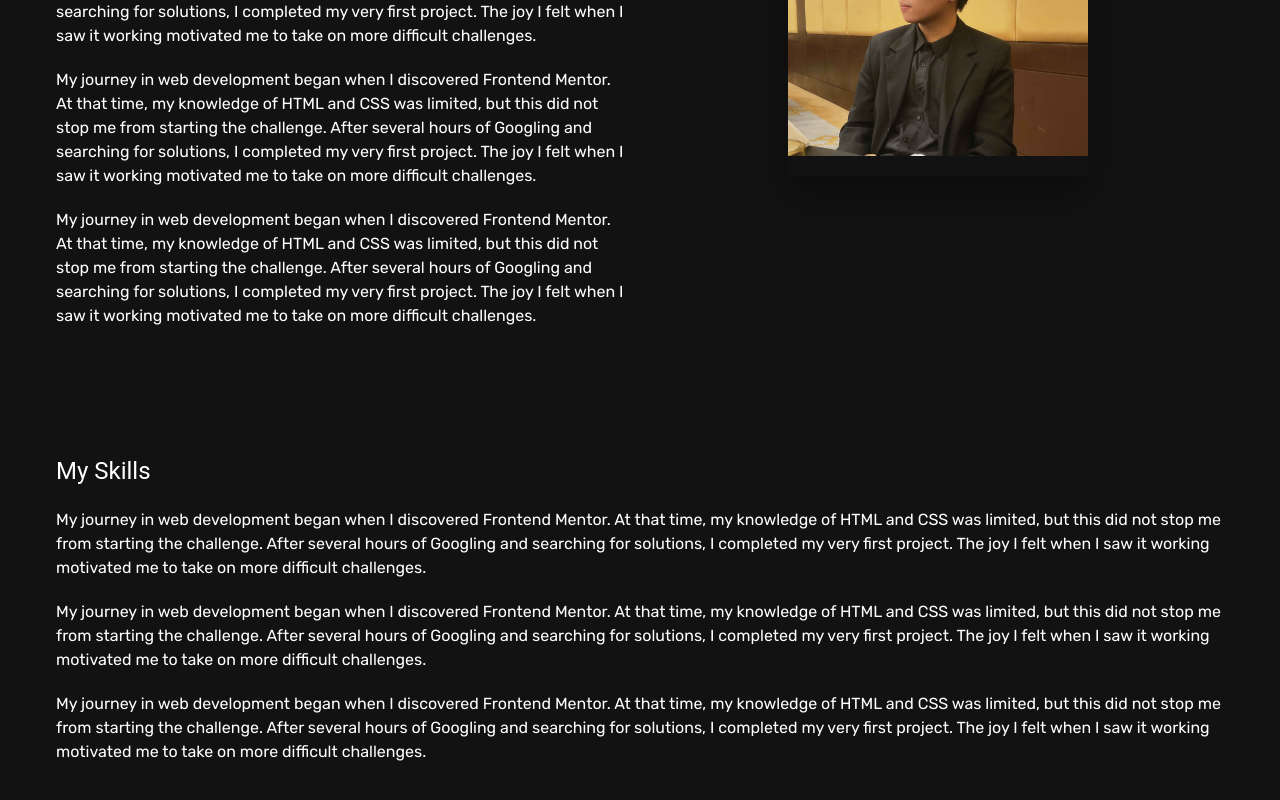
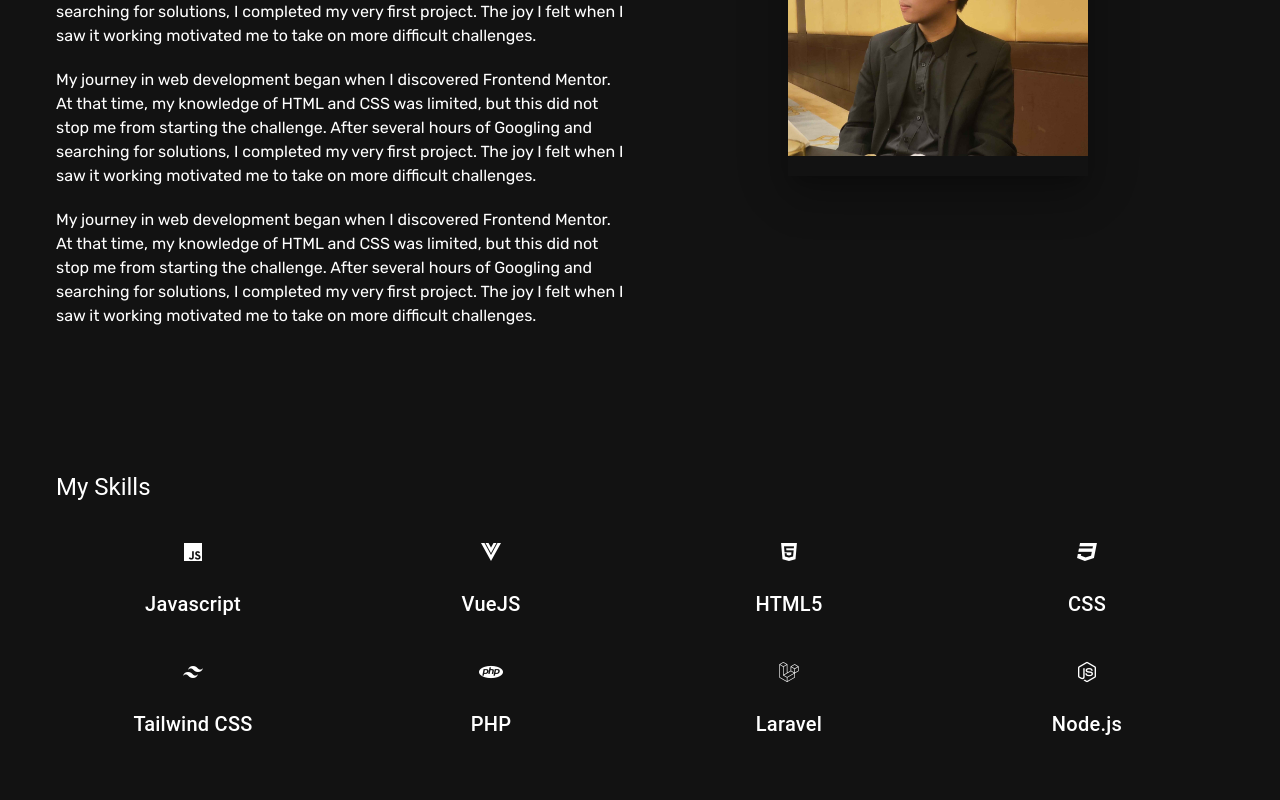
Before and after one commit to Reynyel/ranielle-portfolio, a Vue app: page / in a window 1280 px wide. Shown: the part 1004-1804 px from the top of the page. Built offline with nearby package versions, Linux system fonts and the light colour scheme.

Commit message:
add skills section

```diff
--- a/src/components/About.vue
+++ b/src/components/About.vue
@@ -1,5 +1,6 @@
 <template>
     <v-container class="d-flex align-center justify-center" align="center" id="container">
+        <!-- About Section (My Journey) -->
         <div class="d-flex flex-wrap justify-center align-center">
             <div class=" d-flex flex-column flex-wrap justify-center align-center">
                 <v-row>
@@ -7,74 +8,61 @@
                         <div class="d-flex align-center justify-center flex-column text-start">
                             <div class="w-100">
                                 <p class="text-h5">My Journey</p>
-                                <p class="mt-5">My journey in web development began when I discovered Frontend Mentor.
-                                    At that time,
-                                    my knowledge of HTML and CSS was limited, but this did not stop me from starting the
-                                    challenge. After several hours of Googling and searching for solutions, I completed
-                                    my very first project. The joy I felt when I saw it working motivated me to take on
-                                    more difficult challenges.
+                                <p class="mt-5">
+                                    My journey in web development began when I discovered Frontend Mentor. At that time,
+                                    my knowledge of
+                                    HTML and CSS was limited, but this did not stop me from starting the challenge.
+                                    After several hours of
+                                    Googling and searching for solutions, I completed my very first project. The joy I
+                                    felt when I saw it
+                                    working motivated me to take on more difficult challenges.
                                 </p>
-                                <p class="mt-5">My journey in web development began when I discovered Frontend Mentor.
-                                    At that time,
-                                    my knowledge of HTML and CSS was limited, but this did not stop me from starting the
-                                    challenge. After several hours of Googling and searching for solutions, I completed
-                                    my very first project. The joy I felt when I saw it working motivated me to take on
-                                    more difficult challenges.
+                                <p class="mt-5">
+                                    My journey in web development began when I discovered Frontend Mentor. At that time,
+                                    my knowledge of
+                                    HTML and CSS was limited, but this did not stop me from starting the challenge.
+                                    After several hours of
+                                    Googling and searching for solutions, I completed my very first project. The joy I
+                                    felt when I saw it
+                                    working motivated me to take on more difficult challenges.
                                 </p>
-                                <p class="mt-5">My journey in web development began when I discovered Frontend Mentor.
-                                    At that time,
-                                    my knowledge of HTML and CSS was limited, but this did not stop me from starting the
-                                    challenge. After several hours of Googling and searching for solutions, I completed
-                                    my very first project. The joy I felt when I saw it working motivated me to take on
-                                    more difficult challenges.
+                                <p class="mt-5">
+                                    My journey in web development began when I discovered Frontend Mentor. At that time,
+                                    my knowledge of
+                                    HTML and CSS was limited, but this did not stop me from starting the challenge.
+                                    After several hours of
+                                    Googling and searching for solutions, I completed my very first project. The joy I
+                                    felt when I saw it
+                                    working motivated me to take on more difficult challenges.
                                 </p>
-
-
                             </div>
                         </div>
                     </v-col>
                     <v-col>
-                        <!-- <div class="d-flex flex-column rounded-5 align-center justify-center"> -->
-                        <!-- <picture>
-                                <img src="/images/lloyd-pic.jpg" class="img-thumbnail rounded-circle">
-                            </picture> -->
-                        <!-- <v-img src="/images/webdev.png" min-height="300" min-width="300"
-                                class="ranielle elevation-24"></v-img> -->
-                        <!-- </div> -->
+                        <!-- Profile Image -->
                         <v-img src="/images/lloyd-pic.jpg" min-height="300" min-width="300"
                             class="ranielle elevation-24"></v-img>
                     </v-col>
                 </v-row>
-                <div class="mt-16 pt-16 d-flex align-center justify-center flex-column text-start">
-                    <div class="w-100">
-                        <p class="text-h5">My Skills</p>
-                        <p class="mt-5">My journey in web development began when I discovered Frontend Mentor. At that
-                            time,
-                            my knowledge of HTML and CSS was limited, but this did not stop me from starting the
-                            challenge. After several hours of Googling and searching for solutions, I completed
-                            my very first project. The joy I felt when I saw it working motivated me to take on
-                            more difficult challenges.
-                        </p>
-                        <p class="mt-5">My journey in web development began when I discovered Frontend Mentor. At that
-                            time,
-                            my knowledge of HTML and CSS was limited, but this did not stop me from starting the
-                            challenge. After several hours of Googling and searching for solutions, I completed
-                            my very first project. The joy I felt when I saw it working motivated me to take on
-                            more difficult challenges.
-                        </p>
-                        <p class="mt-5">My journey in web development began when I discovered Frontend Mentor. At that
-                            time,
-                            my knowledge of HTML and CSS was limited, but this did not stop me from starting the
-                            challenge. After several hours of Googling and searching for solutions, I completed
-                            my very first project. The joy I felt when I saw it working motivated me to take on
-                            more difficult challenges.
-                        </p>
+            </div>
+        </div>
+    </v-container>
 
+    <!-- Adding Space Between Sections -->
+    <v-container class="my-10"></v-container>
 
-                    </div>
-                </div>
-
-            </div>
+    <!-- My Skills Section -->
+    <v-container>
+        <div>
+            <p class="text-h5 mb-5">My Skills</p>
+        </div>
+        <div class="d-flex align-center justify-center" align="start" id="container">
+            <v-row justify="center">
+                <v-col cols="12" sm="6" md="4" lg="3" class="text-center" v-for="skill in skills" :key="skill.name">
+                    <v-icon large class="ma-4">{{ skill.icon }}</v-icon>
+                    <p class="text-h6 mt-2">{{ skill.name }}</p>
+                </v-col>
+            </v-row>
         </div>
     </v-container>
 </template>
@@ -82,7 +70,16 @@
 export default {
     name: "Home page",
     data: () => ({
-
+        skills: [
+            { name: "Javascript", icon: "mdi-language-javascript" },
+            { name: "VueJS", icon: "mdi-vuejs" },
+            { name: "HTML5", icon: "mdi-language-html5" },
+            { name: "CSS", icon: "mdi-language-css3" },
+            { name: "Tailwind CSS", icon: "mdi-tailwind" },
+            { name: "PHP", icon: "mdi-language-php" },
+            { name: "Laravel", icon: "mdi-laravel" },
+            { name: "Node.js", icon: "mdi-nodejs" },
+        ],
     }),
     methods: {
         zoomIn(event) {
--- a/src/components/Homepage.vue
+++ b/src/components/Homepage.vue
@@ -2,7 +2,7 @@
     <v-container class="d-flex align-center justify-center" align="center" id="container" style="height: 100vh;">
         <div class="d-flex flex-wrap justify-center align-center">
             <div class=" d-flex flex-column flex-wrap justify-center align-center">
-                <v-row>
+                <v-row class="d-flex align-center justify-center">
                     <v-col>
                         <div class="d-flex align-center justify-center flex-column text-start">
                             <div class="w-100">
```
